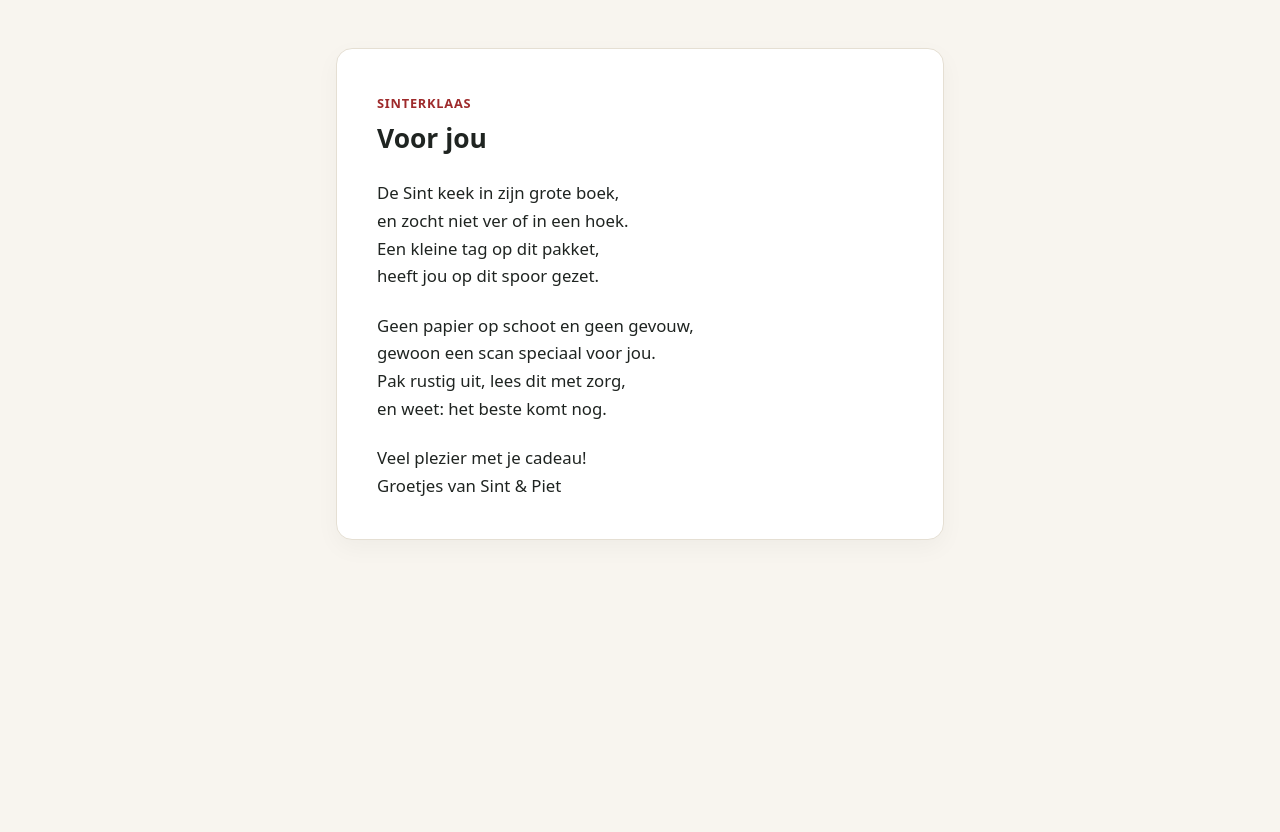
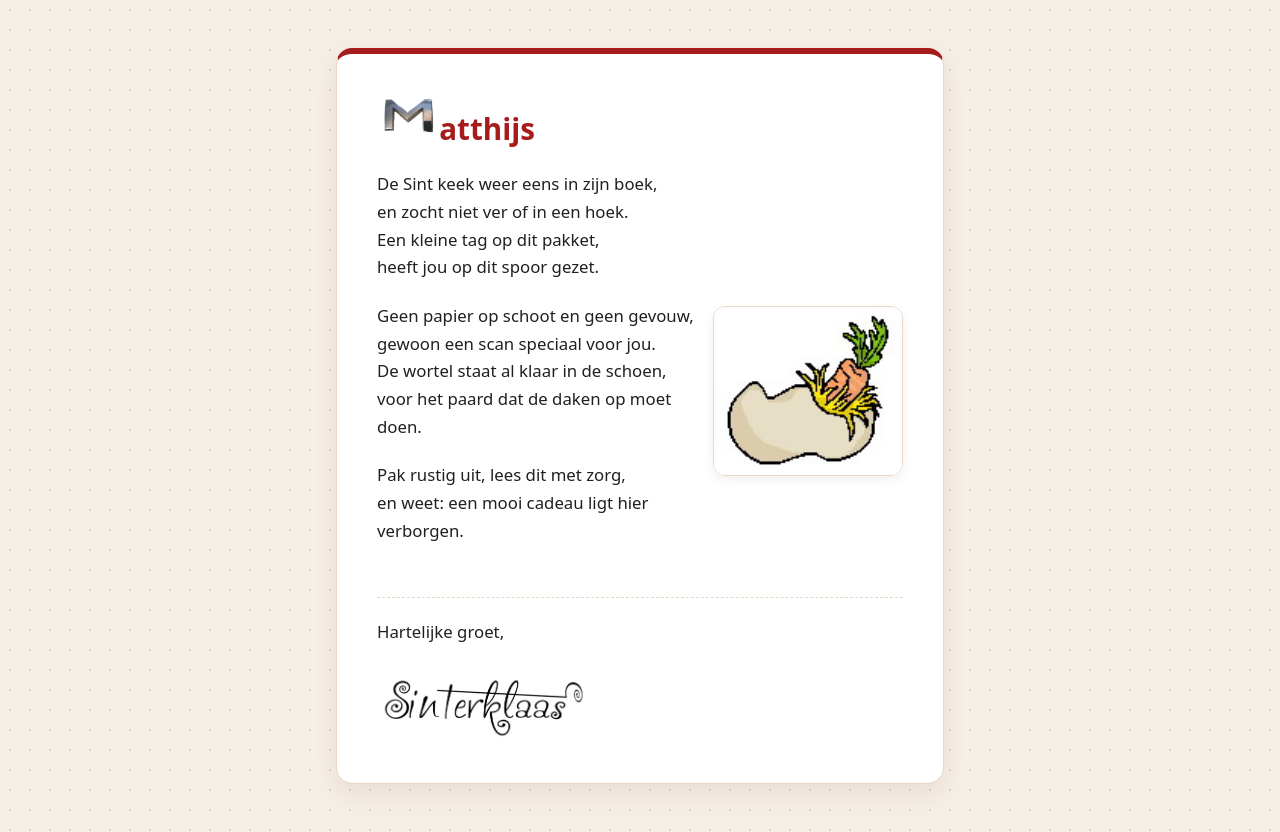
Before and after one commit to KeeJee69/Sinterklaasgedichten2026, a plain HTML site: page Matthijs/index.html in a window 1280 px wide. Before the commit the page ends 800 px from the top, so only its background shows below. Drawn offline with Linux system fonts and the light colour scheme.

Commit message:
Update index.html
Gedicht met plaatjes. 1e poging

```diff
--- a/Matthijs/index.html
+++ b/Matthijs/index.html
@@ -4,15 +4,14 @@
   <meta charset="utf-8">
   <meta name="viewport" content="width=device-width, initial-scale=1">
   <meta name="robots" content="noindex, nofollow">
-  <title>Sinterklaasgedicht</title>
+  <title>Sinterklaasgedicht voor Matthijs</title>
   <style>
     :root {
-      --bg: #f8f5ef;
+      --bg: #f6efe6;
       --card: #ffffff;
-      --ink: #1f2421;
-      --muted: #5c6660;
-      --accent: #9e2a2b;
-      --border: #e5dfd3;
+      --ink: #231f20;
+      --accent: #a61c1c;
+      --border: #e6d8c5;
     }
 
     * {
@@ -22,7 +21,9 @@
     body {
       margin: 0;
       padding: 1.5rem 1rem 3rem;
-      background: var(--bg);
+      background-color: var(--bg);
+      background-image: radial-gradient(#e5d5bf 1px, transparent 1px);
+      background-size: 20px 20px;
       color: var(--ink);
       font-family: system-ui, -apple-system, BlinkMacSystemFont, "Segoe UI", Roboto, sans-serif;
       line-height: 1.65;
@@ -33,35 +34,63 @@
       margin: 0 auto;
       background: var(--card);
       border: 1px solid var(--border);
+      border-top: 6px solid var(--accent);
       border-radius: 16px;
       padding: 2rem 1.5rem;
-      box-shadow: 0 8px 24px rgba(0, 0, 0, 0.04);
+      box-shadow: 0 10px 28px rgba(70, 30, 15, 0.08);
     }
 
-    .label {
-      display: inline-block;
-      font-size: 0.8rem;
-      font-weight: 600;
-      letter-spacing: 0.06em;
-      text-transform: uppercase;
+    .aanhef {
+      display: inline-flex;
+      align-items: baseline;
+      margin: 0 0 1.5rem;
+      font-size: 1.85rem;
+      font-weight: 700;
+      line-height: 1.2;
       color: var(--accent);
-      margin-bottom: 0.5rem;
     }
 
-    h1 {
-      margin: 0 0 1.5rem;
-      font-size: 1.65rem;
-      line-height: 1.25;
+    .mii-m {
+      height: 1.55em;
+      width: auto;
+      display: inline-block;
+      vertical-align: -0.25em;
+      margin-right: 0.04em;
+    }
+
+    .gedicht-body::after {
+      content: "";
+      display: block;
+      clear: both;
+    }
+
+    .klomp-rechts {
+      float: right;
+      width: min(44%, 190px);
+      margin: 0.25rem 0 0.85rem 1.15rem;
+      border-radius: 12px;
+      border: 1px solid var(--border);
+      box-shadow: 0 4px 12px rgba(0, 0, 0, 0.06);
     }
 
     .strofe {
-      margin: 0 0 1.35rem;
+      margin: 0 0 1.3rem;
       white-space: pre-line;
       font-size: 1.05rem;
     }
 
-    .strofe:last-child {
-      margin-bottom: 0;
+    .handtekening-wrap {
+      margin-top: 2rem;
+      padding-top: 1.25rem;
+      border-top: 1px dashed var(--border);
+    }
+
+    .handtekening {
+      display: block;
+      max-width: 220px;
+      width: 100%;
+      height: auto;
+      margin-top: 0.35rem;
     }
 
     @media (min-width: 600px) {
@@ -77,21 +106,31 @@
 </head>
 <body>
   <main>
-    <span class="label">Sinterklaas</span>
-    <h1>Voor jou</h1>
+    <h1 class="aanhef">
+      <img src="../Mii%20letter%20M.png" alt="M" class="mii-m">atthijs
+    </h1>
 
-    <p class="strofe">De Sint keek in zijn grote boek,
+    <div class="gedicht-body">
+      <p class="strofe">De Sint keek weer eens in zijn boek,
 en zocht niet ver of in een hoek.
 Een kleine tag op dit pakket,
 heeft jou op dit spoor gezet.</p>
 
-    <p class="strofe">Geen papier op schoot en geen gevouw,
+      <img src="../Klomp%20met%20wortel2.jpg" alt="Klomp met wortel" class="klomp-rechts">
+
+      <p class="strofe">Geen papier op schoot en geen gevouw,
 gewoon een scan speciaal voor jou.
-Pak rustig uit, lees dit met zorg,
-en weet: het beste komt nog.</p>
+De wortel staat al klaar in de schoen,
+voor het paard dat de daken op moet doen.</p>
 
-    <p class="strofe">Veel plezier met je cadeau!
-Groetjes van Sint &amp; Piet</p>
+      <p class="strofe">Pak rustig uit, lees dit met zorg,
+en weet: een mooi cadeau ligt hier verborgen.</p>
+    </div>
+
+    <div class="handtekening-wrap">
+      <p class="strofe">Hartelijke groet,</p>
+      <img src="../Sint%20handtekening.png" alt="Handtekening van Sinterklaas" class="handtekening">
+    </div>
   </main>
 </body>
 </html>
```
